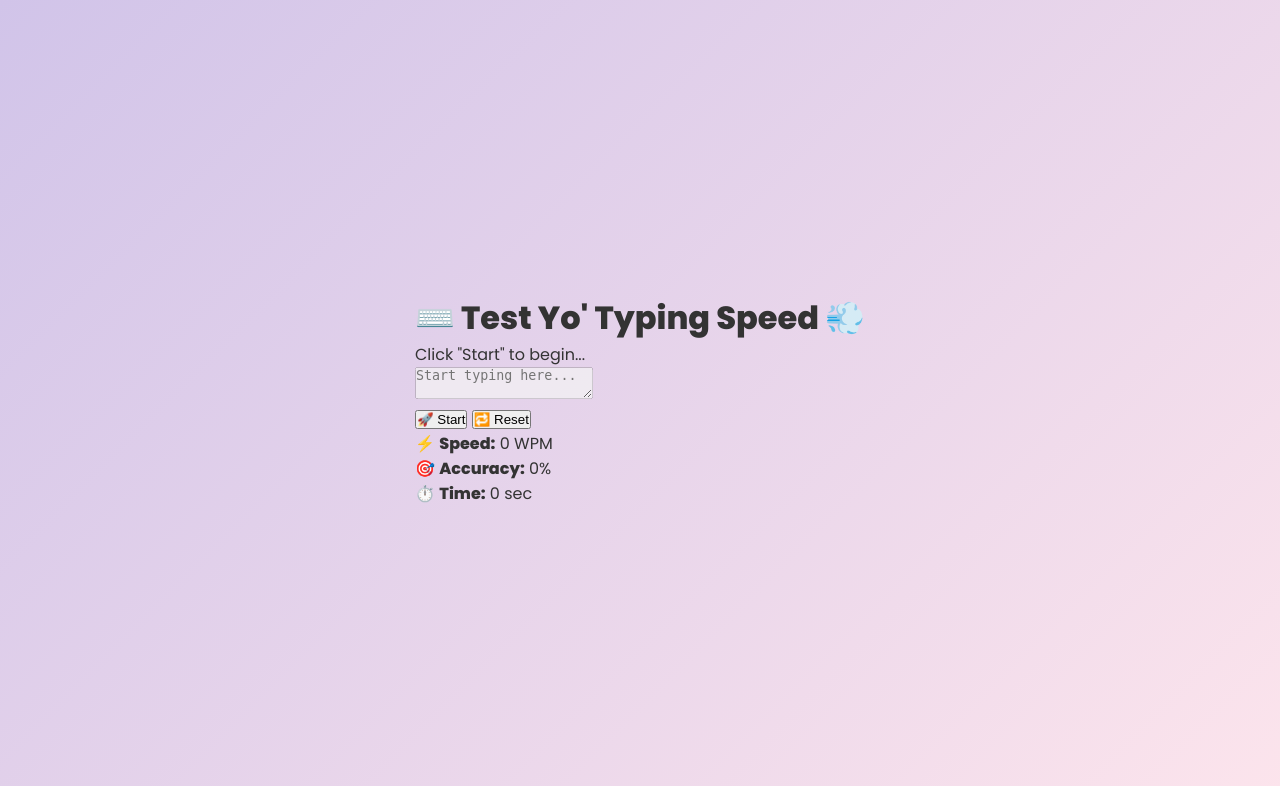
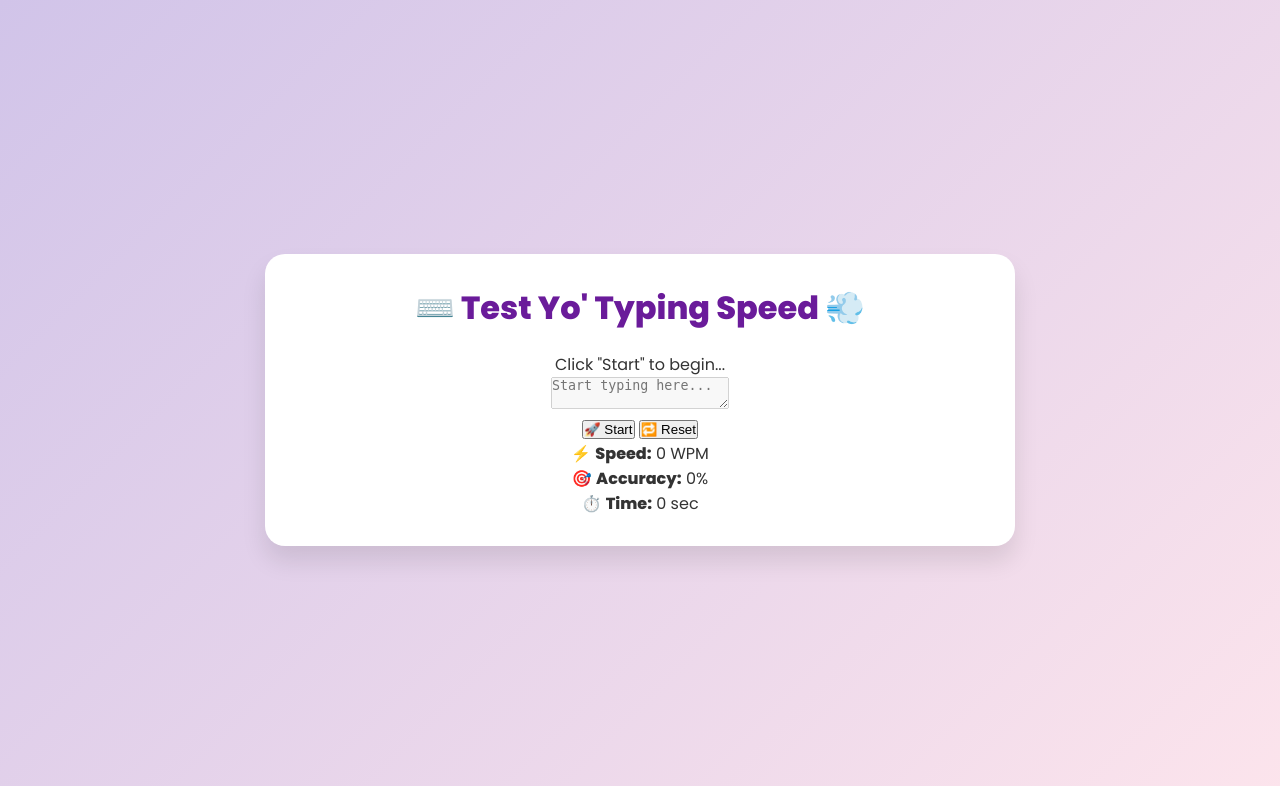
Before and after one commit to TusharGarg138/typing_race, a Python web app: template templates/index.html in a window 1280 px wide. Shown: the top 786 px of the page. Run offline with Jinja, Linux system fonts and the light colour scheme; the template is opened without the code that fills it, so the values that code supplies are empty.

Commit message:
container and h1 tags

```diff
--- a/static/style.css
+++ b/static/style.css
@@ -13,3 +13,20 @@
    align-items: center;
    height: 100vh;
  }
+.container {
+   background: white;
+   border-radius: 20px;
+   padding: 30px;
+   max-width: 750px;
+   width: 90%;
+   box-shadow: 0 15px 25px rgba(0,0,0,0.1);
+   text-align: center;
+   animation: fadeIn 1s ease-in;
+ }
+
+ h1 {
+   font-size: 32px;
+   font-weight: 800;
+   color: #6a1b9a;
+   margin-bottom: 20px;
+ }
```
